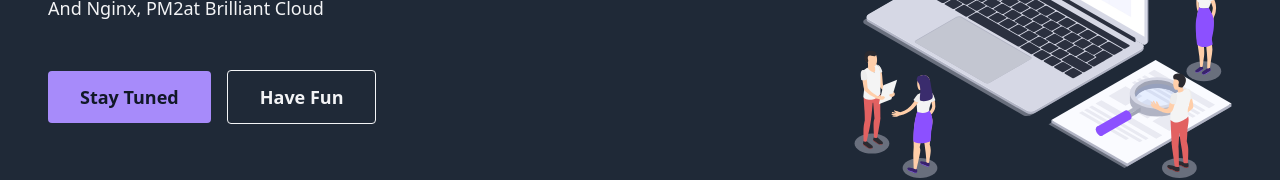
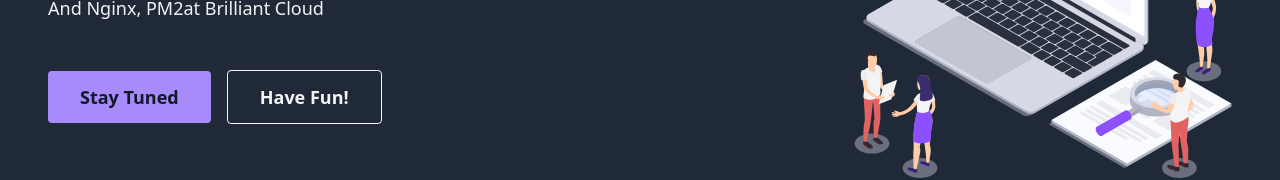
Before and after one commit to imranhc0/practice-ci-cd, a Next.js app: page / in a window 1280 px wide. Shown: the part 301-481 px from the top of the page. Built offline with nearby package versions, Linux system fonts and the light colour scheme.

Commit message:
Content Added

```diff
--- a/pages/index.tsx
+++ b/pages/index.tsx
@@ -34,7 +34,7 @@ export default function Home() {
                 href="#"
                 className="px-8 py-3 text-lg font-semibold border rounded border-gray-100"
               >
-                Have Fun
+                Have Fun!
               </a>
             </div>
           </div>
```
